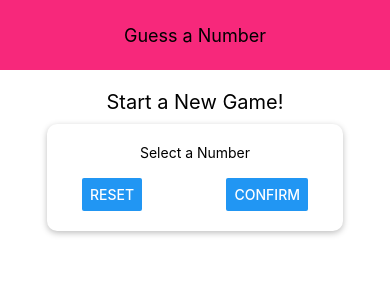
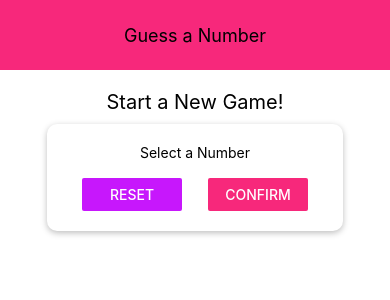
Before and after one commit to yuslianto/GuesANumber, a React Native app: screen / in a window 390 px wide. Shown: the top 300 px of the page. Built offline with nearby package versions, Linux system fonts and the light colour scheme.

Commit message:
constant color theming

```diff
--- a/src/Molekul/Header.js
+++ b/src/Molekul/Header.js
@@ -4,6 +4,8 @@
     Text,
     StyleSheet
 } from "react-native";
+
+import Colors from '../Template/Constants/colors';
 
 const Header = (props) => {
     return (
@@ -18,7 +20,7 @@
         width: '100%',
         height: 70,
         //paddingTop: 0,
-        backgroundColor: '#f7287b',
+        backgroundColor: Colors.primary,
         alignItems: 'center',
         justifyContent: 'center',
     },
--- a/src/Pages/StartGameScreen.js
+++ b/src/Pages/StartGameScreen.js
@@ -8,6 +8,7 @@
 } from "react-native";
 
 import Card from '../Organisme/Card';
+import Colors from '../Template/Constants/colors'
 
 // finish video part 7
 const StartGameScreen = (props) => {
@@ -19,8 +20,12 @@
                 <Text>Select a Number</Text>
                 <TextInput />
                 <View style={styles.buttonContainer}>
-                    <Button title="Reset" onPress={()=> {}} />
-                    <Button title="Confirm" onPress={()=> {}} />
+                    <View style={styles.button}>
+                        <Button title="Reset" onPress={()=> {}} color={Colors.accent} />
+                    </View>
+                    <View style={styles.button}>
+                        <Button title="Confirm" onPress={()=> {}} color={Colors.primary} />
+                    </View>
                 </View>
             </Card>
 
@@ -48,6 +53,9 @@
         width: '100%',
         justifyContent: 'space-between',
         paddingHorizontal: 15,
+    },
+    button: {
+        width: 100,
     }
 });
 
--- /dev/null
+++ b/src/Template/Constants/colors.js
@@ -0,0 +1,4 @@
+export default {
+    primary: '#f7287b',
+    accent: '#c717fc',
+};
```
